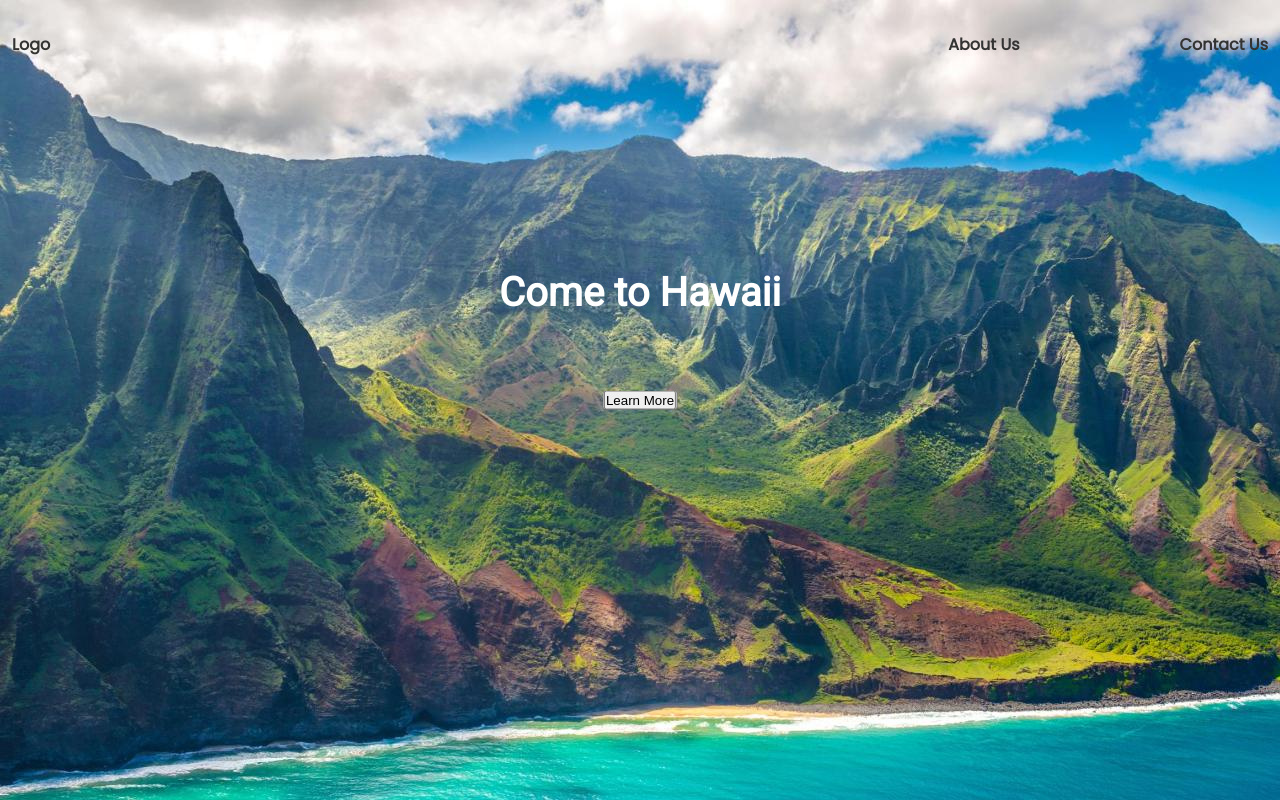
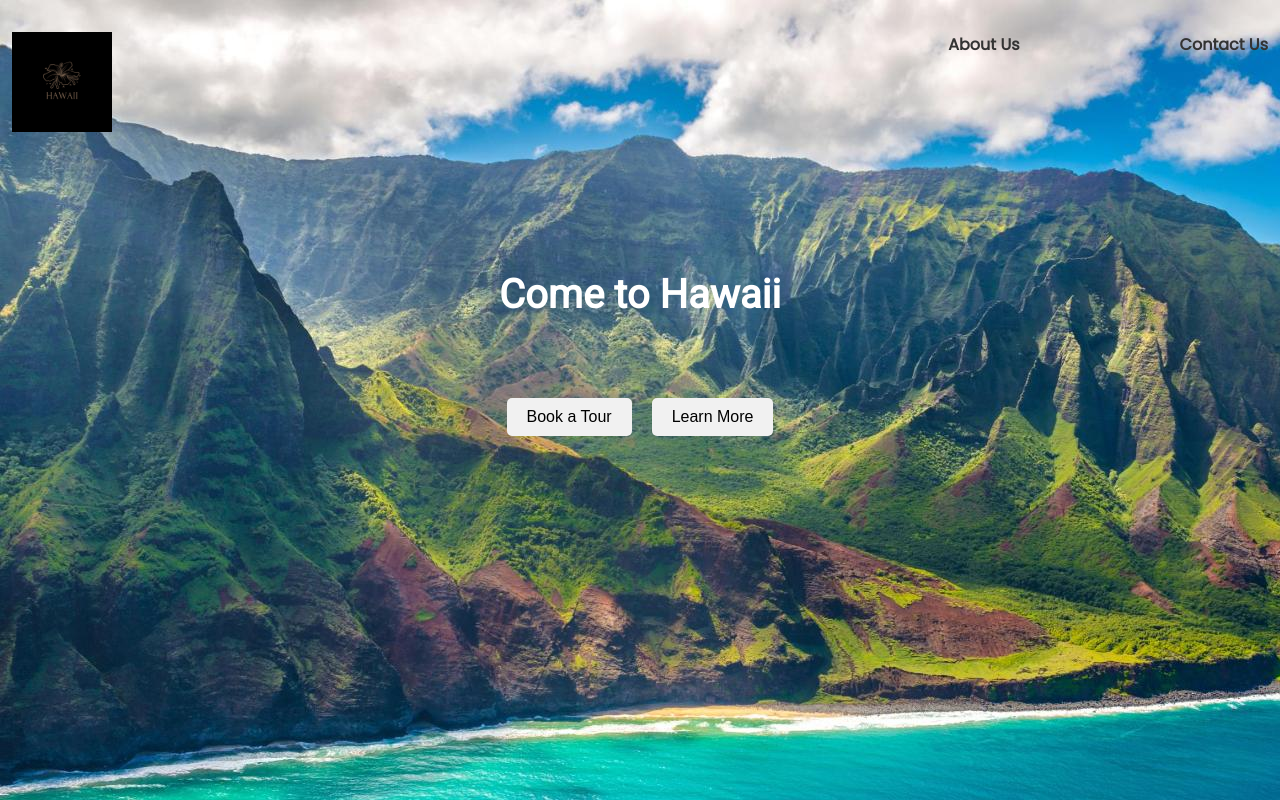
Before and after one commit to danitacodes/Landing_Page, a plain HTML site: page index.html in a window 1280 px wide. Drawn offline with Linux system fonts and the light colour scheme.

Commit message:
styling buttons

```diff
--- a/CSS/style.css
+++ b/CSS/style.css
@@ -43,17 +43,43 @@ h1 {
     display: inline-block;
     position: relative;
     width: 100%;
-    padding-top: 5em;
+    padding-top: 3em;
+    padding-bottom: 2em;
     font-family: Roboto;
     font-size: 40px;
     color: white;
 }
 
-.center {
-    margin: 0;
-    position: absolute;
+.flex-parent {
+    display: flex;
+}
+
+.jc-center {
+    justify-content: center;
+}
+
+button.margin-right {
+    margin-right: 20px;
+}
+
+button {
     top: 50%;
     left: 50%;
-    -ms-transform: translate(-50%, -50%);
-    transform: translate(-50%, -50%);
+    background-color: #f1f1f1;
+    color: black;
+    font-size: 16px;
+    padding: 10px 20px;
+    border: none;
+    cursor: pointer;
+    border-radius: 5px;
+    text-align: center;
 }
+
+button:hover {
+    background-color: black;
+    color: white;
+}
+
+ul img {
+    background-color: black;
+}
--- a/index.html
+++ b/index.html
@@ -12,15 +12,17 @@
     <header>
         <nav>
             <ul class="left">
-                <li class=><a href="#">Logo</a></li>
+                <li class=><a href="#"><img src="./images/Hand Drawn Hibiscus Flower Line art - Logo Template.png" alt="hibiscus" width="100"></a></li>
                 <li class="right"><a href="#">About Us</a></li>
                 <li clas="right"><a href="#">Contact Us</a></li>
             </ul>
         </nav>
 
         <h1>Come to Hawaii</h1>
-        <button class="center">Book a Tour</button>
-        <button class="center">Learn More</button>
+        <div class="flex-parent jc-center">
+            <button type="submit" class="margin-right">Book a Tour</button>
+            <button type="submit">Learn More</button>
+        </div>
     </header>
 
 
```
Also changed, not shown: images/Hand Drawn Hibiscus Flower Line art - Logo Template.png (added).
